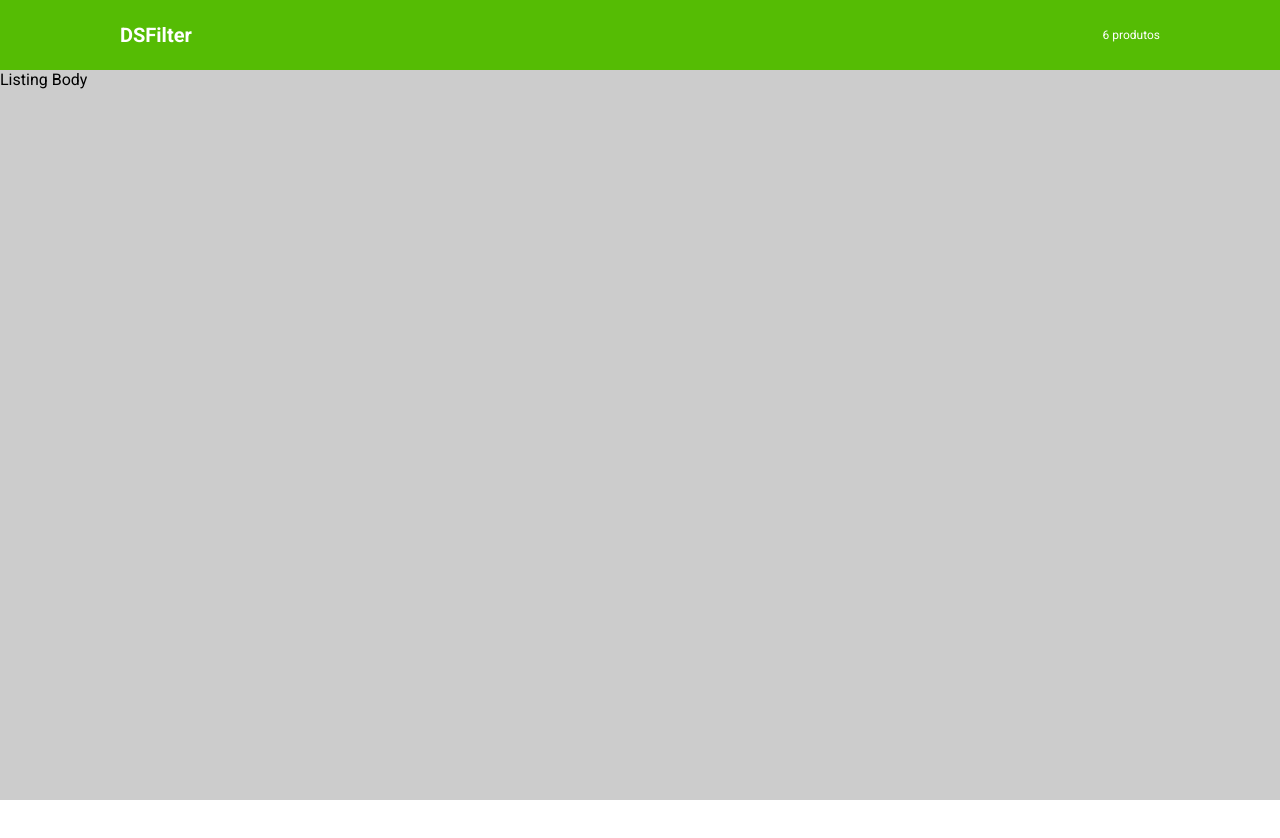
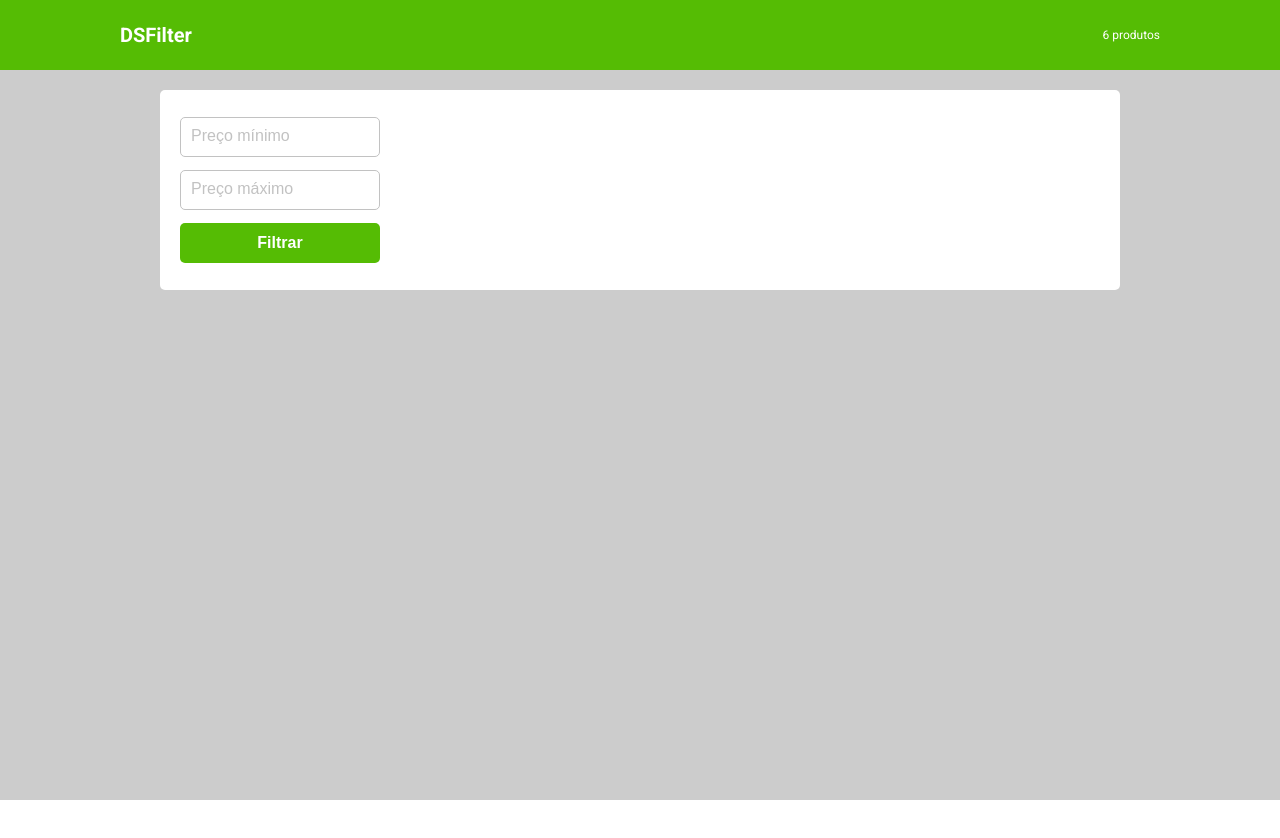
Before and after one commit to Achette/DSFilter, a React (Create React App) app: page / in a window 1280 px wide. Shown: the top 838 px of the page. Before the commit the page ends 800 px from the top, so only its background shows below. Built offline with nearby package versions, Linux system fonts and the light colour scheme.

Commit message:
Finaliza estilo do componente CartFilter

```diff
--- /dev/null
+++ b/src/components/CartFilter/index.tsx
@@ -0,0 +1,13 @@
+import "./styles.css";
+
+export const CartFilter = () => {
+  return (
+    <div className="cart-filter-container">
+      <div className="card-filter-content">
+          <input type="text" placeholder="Preço mínimo" />
+          <input type="text" placeholder="Preço máximo" />
+          <button>Filtrar</button>
+      </div>
+    </div>
+  );
+};
--- /dev/null
+++ b/src/components/CartFilter/styles.css
@@ -0,0 +1,45 @@
+.cart-filter-container {
+  max-width: 60rem;
+  width: 100%;
+  height: 12.5rem;
+  background-color: #fff;
+  border-radius: 0.3125rem;
+  margin-top: 1.25rem;
+  padding: 1.25rem;
+}
+
+.card-filter-content {
+  width: 12.5rem;
+  height: 100%;
+  display: flex;
+  flex-direction: column;
+  justify-content: space-around;
+}
+
+.card-filter-content input {
+  height: 2.5rem;
+  border: 1px solid #c2c2c2;
+  border-radius: 0.3125rem;
+}
+
+.card-filter-content input::placeholder {
+  color: #c2c2c2;
+  font-size: 1rem;
+  font-weight: 300;
+  padding: 0 0.625rem;
+}
+
+.card-filter-content button {
+  background-color: #55bc04;
+  height: 2.5rem;
+  color: #fff;
+  font-size: 1rem;
+  font-weight: 700;
+  outline: none;
+  border: none;
+  border-radius: 0.3125rem;
+}
+
+.card-filter-content button:hover {
+  background-color: #53b10b;
+}
--- a/src/components/ListingBody/index.tsx
+++ b/src/components/ListingBody/index.tsx
@@ -1,10 +1,12 @@
+import { CartFilter } from "../CartFilter"
+import './styles.css'
 
 
 export const ListingBody = () => {
 
     return(
-        <div>
-            Listing Body
+        <div className="listing-body-container">
+            <CartFilter />
         </div>
     )
 }
--- /dev/null
+++ b/src/components/ListingBody/styles.css
@@ -0,0 +1,6 @@
+.listing-body-container {
+    width: 100%;
+    height: 100vh;
+    display: flex;
+    justify-content: center;
+}
```
